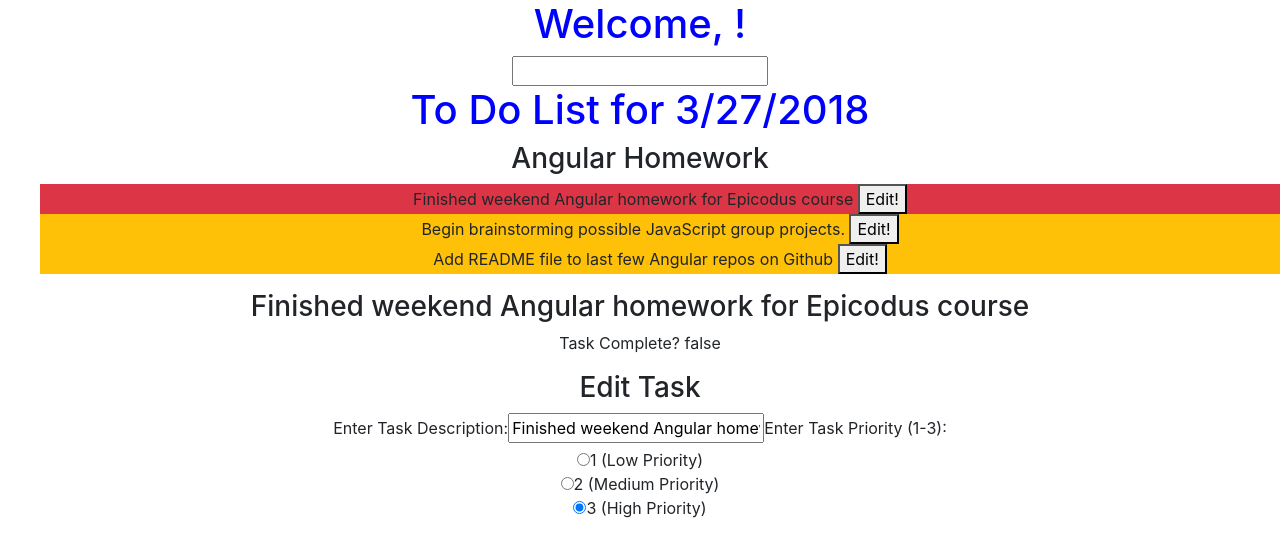
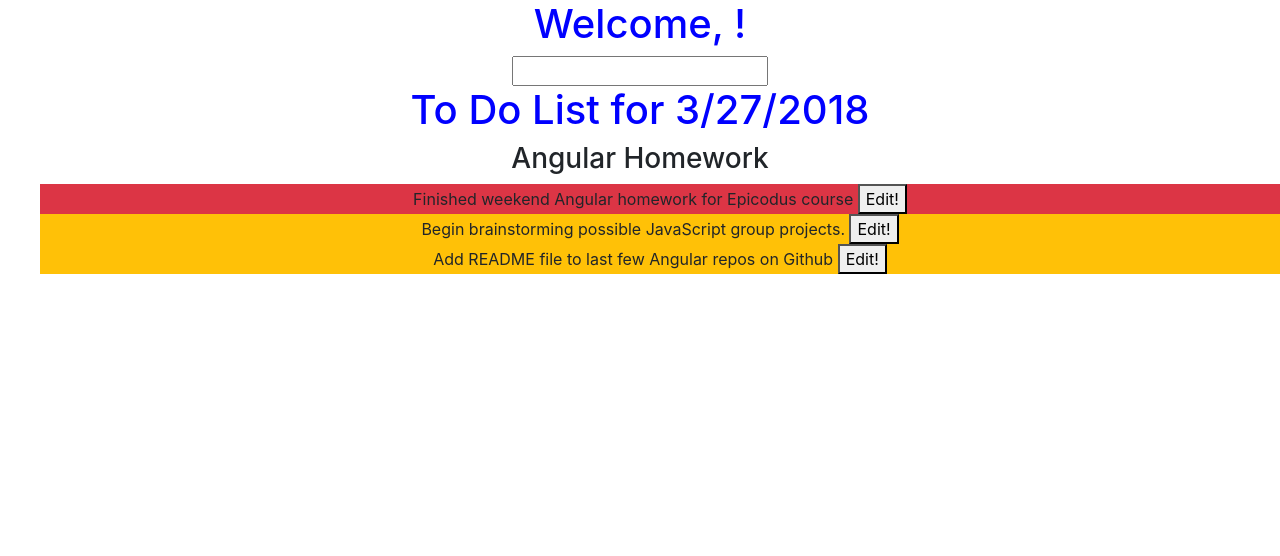
Before and after one commit to Sara-Hamilton/Angular-ToDoList, an Angular app in the folder to-do/: page / in a window 1280 px wide. Shown: the top 556 px of the page. Built offline with nearby package versions, Linux system fonts and the light colour scheme.

Commit message:
ad ngIf statement to only show edit form if task is clicked with done button to hide form

```diff
--- a/to-do/src/app/app.component.html
+++ b/to-do/src/app/app.component.html
@@ -12,6 +12,7 @@
     <li [class]="priorityColor(currentTask)" *ngFor = "let currentTask of tasks">{{currentTask.description}} <button (click)="editTask(currentTask)">Edit!</button></li>
   </ul>
 
+  <div *ngIf="selectedTask">
     <h3>{{selectedTask.description}}</h3>
     <p>Task Complete? {{selectedTask.done}}</p>
     <h3>Edit Task</h3>
@@ -22,5 +23,7 @@
     <input type="radio" [(ngModel)]="selectedTask.priority" [value]="1">1 (Low Priority)<br>
     <input type="radio" [(ngModel)]="selectedTask.priority" [value]="2">2 (Medium Priority)<br>
     <input type="radio" [(ngModel)]="selectedTask.priority" [value]="3">3 (High Priority)
+    <button (click)="finishedEditing()">Done</button>
+  </div>
 
 </div>
--- a/to-do/src/app/app.component.ts
+++ b/to-do/src/app/app.component.ts
@@ -19,10 +19,14 @@ export class AppComponent {
     new Task('Add README file to last few Angular repos on Github', 2)
   ];
 
-  selectedTask: Task = this.tasks[0];
+  selectedTask: Task = null;
 
   editTask(clickedTask) {
     this.selectedTask = clickedTask;
+  }
+
+  finishedEditing() {
+    this.selectedTask = null;
   }
 
   priorityColor(currentTask) {
```
Lines whose indentation alone changed are shown as unchanged.
